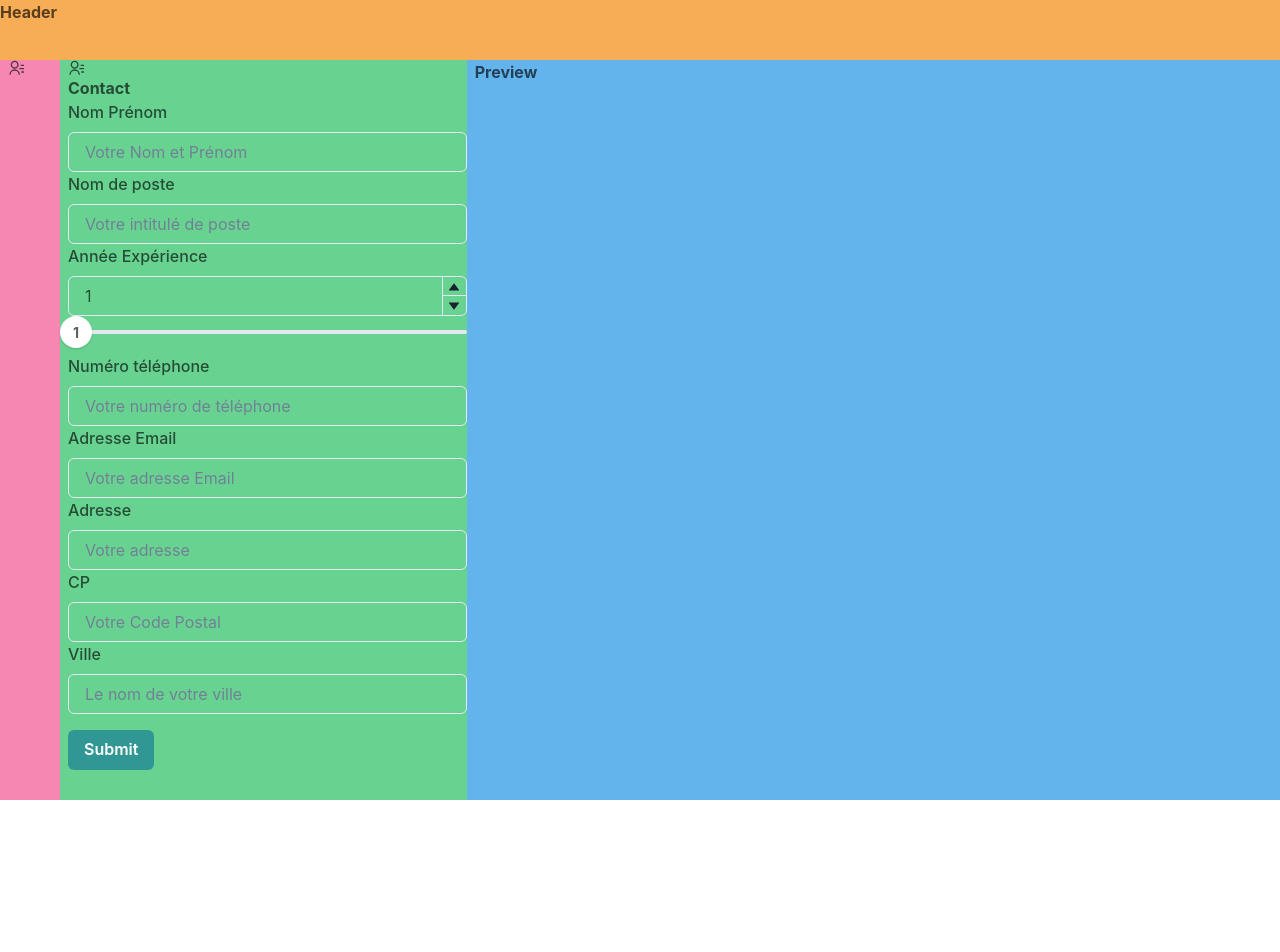
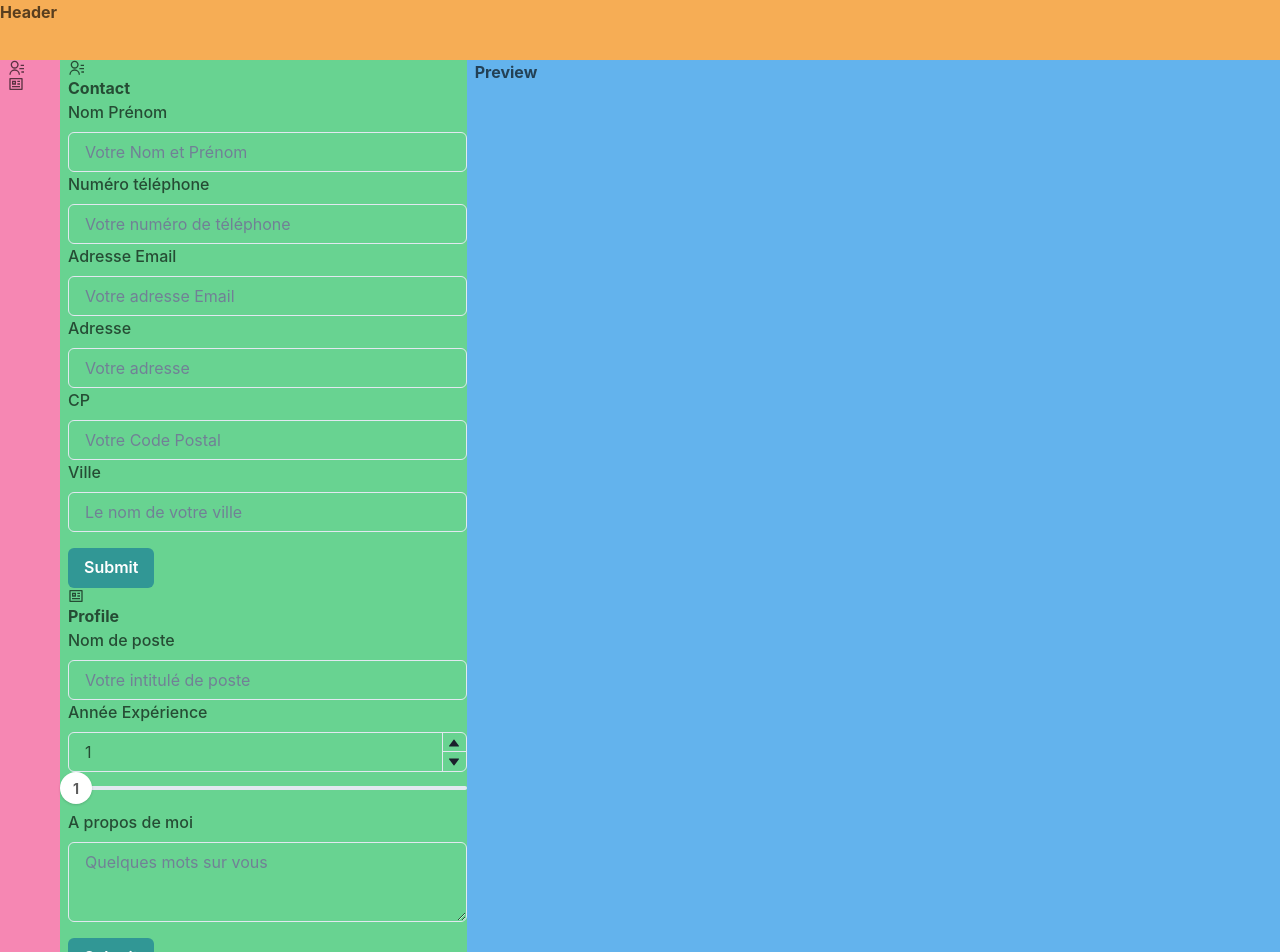
Before and after one commit to CleverCodeLabs/resume-it, a Next.js app in the folder apps/web/: page /resume/contact in a window 1280 px wide. Shown: the top 952 px of the page. Before the commit the page ends 800 px from the top, so only its background shows below. Built offline with nearby package versions, Linux system fonts and the light colour scheme.

Commit message:
feat:add ProfileForm

```diff
--- a/apps/web/components/contact/ContactForm.tsx
+++ b/apps/web/components/contact/ContactForm.tsx
@@ -6,23 +6,12 @@ import {
   FormErrorMessage,
   FormLabel,
   Input,
-  NumberDecrementStepper,
-  NumberIncrementStepper,
-  NumberInput,
-  NumberInputField,
-  NumberInputStepper,
-  Slider,
-  SliderFilledTrack,
-  SliderThumb,
-  SliderTrack,
 } from "@chakra-ui/react";
 import React from "react";
 import { RiContactsLine } from "react-icons/ri";
 
 interface ContactFormInput {
-  name: string;
-  headline: string;
-  yearsOfXp: number;
+  fullName: string;
   phoneNumber: string;
   address: string;
   zipCode: string;
@@ -38,9 +27,7 @@ export default function ContactForm() {
     formState: { errors, isSubmitting },
   } = useForm<ContactFormInput>({
     defaultValues: {
-      name: "",
-      headline: "",
-      yearsOfXp: 1,
+      fullName: "",
       phoneNumber: "",
       address: "",
       zipCode: "",
@@ -65,7 +52,7 @@ export default function ContactForm() {
         Contact
       </h1>
       <Controller
-        name="name"
+        name="fullName"
         control={control}
         rules={{
           required: "This is required",
@@ -73,9 +60,9 @@ export default function ContactForm() {
         }}
         render={({ field: { onChange, onBlur, value, ref }, fieldState }) => (
           <FormControl isInvalid={fieldState.invalid}>
-            <FormLabel htmlFor="name">Nom Prénom</FormLabel>
+            <FormLabel htmlFor="fullName">Nom Prénom</FormLabel>
             <Input
-              id="name"
+              id="fullName"
               placeholder="Votre Nom et Prénom"
               {...{ onChange, onBlur, value, ref }}
             />
@@ -85,65 +72,7 @@ export default function ContactForm() {
           </FormControl>
         )}
       />
-      <Controller
-        name="headline"
-        control={control}
-        rules={{
-          required: "This is required",
-          minLength: { value: 4, message: "Minimum length should be 4" },
-        }}
-        render={({ field: { onChange, onBlur, value, ref }, fieldState }) => (
-          <FormControl isInvalid={fieldState.invalid}>
-            <FormLabel htmlFor="headline">Nom de poste</FormLabel>
-            <Input
-              id="headline"
-              placeholder="Votre intitulé de poste"
-              {...{ onChange, onBlur, value, ref }}
-            />
-            <FormErrorMessage>
-              {fieldState.error && fieldState.error.message}
-            </FormErrorMessage>
-          </FormControl>
-        )}
-      />
 
-      <Controller
-        name="yearsOfXp"
-        control={control}
-        rules={{
-          required: "This is required",
-        }}
-        render={({ field }) => (
-          <FormControl isInvalid={!!errors?.yearsOfXp}>
-            <FormLabel htmlFor="yearsOfXp">Année Expérience</FormLabel>
-            <NumberInput {...field} min={0} max={50} id="yearsOfXp">
-              <NumberInputField />
-              <NumberInputStepper>
-                <NumberIncrementStepper />
-                <NumberDecrementStepper />
-              </NumberInputStepper>
-            </NumberInput>
-            <Slider
-              flex="1"
-              min={0}
-              max={50}
-              step={1}
-              focusThumbOnChange={false}
-              {...field}
-            >
-              <SliderTrack>
-                <SliderFilledTrack />
-              </SliderTrack>
-              <SliderThumb fontSize="sm" boxSize="32px">
-                {field.value}
-              </SliderThumb>
-            </Slider>
-            <FormErrorMessage>
-              {errors.yearsOfXp && errors.yearsOfXp.message}
-            </FormErrorMessage>
-          </FormControl>
-        )}
-      />
       <Controller
         name="phoneNumber"
         control={control}
--- a/apps/web/components/nav/nav.tsx
+++ b/apps/web/components/nav/nav.tsx
@@ -1,5 +1,5 @@
 import { FC } from "react";
-import { RiContactsLine } from "react-icons/ri";
+import { RiContactsLine, RiProfileLine } from "react-icons/ri";
 
 const Navbar: FC = () => {
   return (
@@ -7,6 +7,9 @@ const Navbar: FC = () => {
       <a>
         <RiContactsLine />
       </a>
+      <a>
+        <RiProfileLine />
+      </a>
     </div>
   );
 };
--- /dev/null
+++ b/apps/web/components/profile/ProfileForm.tsx
@@ -0,0 +1,144 @@
+import { Controller, useForm } from "react-hook-form";
+
+import {
+  Button,
+  FormControl,
+  FormErrorMessage,
+  FormLabel,
+  Input,
+  NumberDecrementStepper,
+  NumberIncrementStepper,
+  NumberInput,
+  NumberInputField,
+  NumberInputStepper,
+  Slider,
+  SliderFilledTrack,
+  SliderThumb,
+  SliderTrack,
+  Textarea,
+} from "@chakra-ui/react";
+import React from "react";
+import { RiProfileLine } from "react-icons/ri";
+
+interface ContactFormInput {
+  headline: string;
+  yearsOfXp: number;
+  aboutMe: string;
+}
+
+export default function ContactForm() {
+  const {
+    control,
+    handleSubmit,
+    register,
+    formState: { errors, isSubmitting },
+  } = useForm<ContactFormInput>({
+    defaultValues: {
+      headline: "",
+      yearsOfXp: 1,
+      aboutMe: "",
+    },
+  });
+
+  function onSubmit(values: any): Promise<void> {
+    return new Promise((resolve) => {
+      setTimeout(() => {
+        alert(JSON.stringify(values, null, 2));
+        resolve();
+      }, 3000);
+    });
+  }
+
+  return (
+    <form onSubmit={handleSubmit(onSubmit)}>
+      <h1>
+        <RiProfileLine />
+        Profile
+      </h1>
+      <Controller
+        name="headline"
+        control={control}
+        rules={{
+          required: "This is required",
+          minLength: { value: 4, message: "Minimum length should be 4" },
+        }}
+        render={({ field: { onChange, onBlur, value, ref }, fieldState }) => (
+          <FormControl isInvalid={fieldState.invalid}>
+            <FormLabel htmlFor="headline">Nom de poste</FormLabel>
+            <Input
+              id="headline"
+              placeholder="Votre intitulé de poste"
+              {...{ onChange, onBlur, value, ref }}
+            />
+            <FormErrorMessage>
+              {fieldState.error && fieldState.error.message}
+            </FormErrorMessage>
+          </FormControl>
+        )}
+      />
+
+      <Controller
+        name="yearsOfXp"
+        control={control}
+        rules={{
+          required: "This is required",
+        }}
+        render={({ field }) => (
+          <FormControl isInvalid={!!errors?.yearsOfXp}>
+            <FormLabel htmlFor="yearsOfXp">Année Expérience</FormLabel>
+            <NumberInput {...field} min={0} max={50} id="yearsOfXp">
+              <NumberInputField />
+              <NumberInputStepper>
+                <NumberIncrementStepper />
+                <NumberDecrementStepper />
+              </NumberInputStepper>
+            </NumberInput>
+            <Slider
+              flex="1"
+              min={0}
+              max={50}
+              step={1}
+              focusThumbOnChange={false}
+              {...field}
+            >
+              <SliderTrack>
+                <SliderFilledTrack />
+              </SliderTrack>
+              <SliderThumb fontSize="sm" boxSize="32px">
+                {field.value}
+              </SliderThumb>
+            </Slider>
+            <FormErrorMessage>
+              {errors.yearsOfXp && errors.yearsOfXp.message}
+            </FormErrorMessage>
+          </FormControl>
+        )}
+      />
+      <Controller
+        name="aboutMe"
+        control={control}
+        rules={{
+          required: "This is required",
+          minLength: { value: 4, message: "Minimum length should be 4" },
+        }}
+        render={({ field: { onChange, onBlur, value, ref }, fieldState }) => (
+          <FormControl isInvalid={fieldState.invalid}>
+            <FormLabel htmlFor="aboutMe">A propos de moi</FormLabel>
+            <Textarea
+              id="aboutMeheadline"
+              placeholder="Quelques mots sur vous"
+              {...{ onChange, onBlur, value, ref }}
+            />
+            <FormErrorMessage>
+              {fieldState.error && fieldState.error.message}
+            </FormErrorMessage>
+          </FormControl>
+        )}
+      />
+
+      <Button mt={4} colorScheme="teal" isLoading={isSubmitting} type="submit">
+        Submit
+      </Button>
+    </form>
+  );
+}
--- a/apps/web/pages/resume/contact.tsx
+++ b/apps/web/pages/resume/contact.tsx
@@ -3,11 +3,13 @@ import Layout from "../../components/layouts/Layout";
 import ResumeEditingLayout from "../../components/layouts/ResumeEditingLayout";
 import { NextPageWithLayout } from "../_app";
 import ContactForm from "../../components/contact/ContactForm";
+import ProfileForm from "../../components/profile/ProfileForm";
 
 const Contact: NextPageWithLayout = () => {
   return (
     <div>
       <ContactForm />
+      <ProfileForm />
     </div>
   );
 };
```
